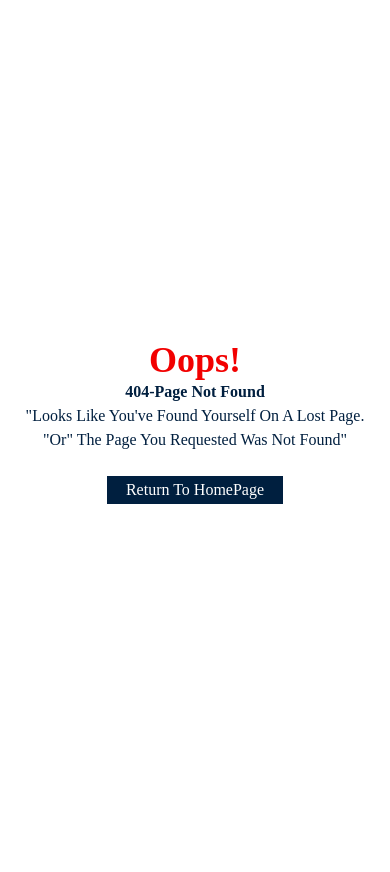
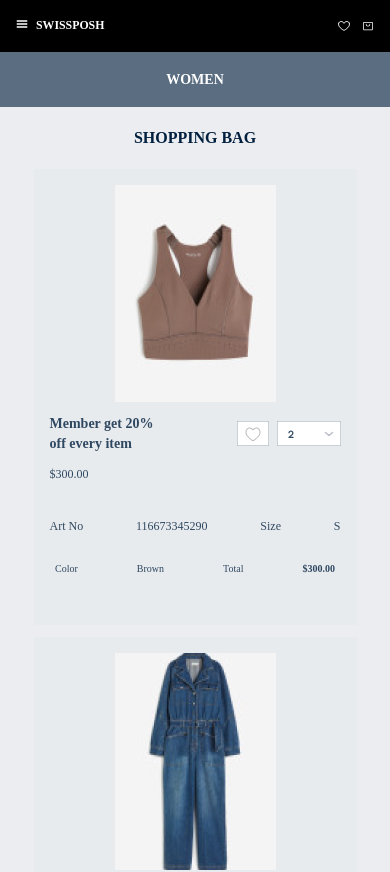
Before and after one commit to Moluno-xiii/swissposh_hng, a React (Vite) app: page /shopping-bag in a window 390 px wide. Before the commit this address had no page. Shown: the top 872 px of the page. Before the commit the page ends 844 px from the top, so only its background shows below. Built offline with nearby package versions, Linux system fonts and the light colour scheme; a web font is replaced by a local one.

Commit message:
fix: finished all responsiveness

```diff
--- a/src/App.jsx
+++ b/src/App.jsx
@@ -39,7 +39,7 @@ const router = createBrowserRouter([
         element: <Checkout />,
       },
       {
-        path: "cart",
+        path: "shopping-bag",
         element: <ShoppingBag />,
       },
     ],
--- a/src/components/CartItem.jsx
+++ b/src/components/CartItem.jsx
@@ -1,3 +1,5 @@
+import LargeScreensCartItemDetails from "./LargeScreensCartItemDetails";
+import SmallScreensCartItemDetails from "./SmallScreensCartItemDetails";
 /* eslint-disable react/prop-types */
 const CartItem = ({ item }) => {
   const {
@@ -21,56 +23,13 @@ const CartItem = ({ item }) => {
       <img
         src={smallScreensImageUrl}
         alt="image of item"
-        className="inline-block md:hidden mx-auto"
+        className="mx-auto inline-block md:hidden"
         width={161}
         height={217}
       />
-      <div className="hidden flex-col gap-y-2 md:flex">
-        <p className="text-xs font-medium capitalize leading-[16.2px]">
-          {title}
-        </p>
-        <span className="md:text-xs md:leading-[16.2px]">{price}</span>
-        <ul className="mt-2 flex flex-row justify-between text-[10px] capitalize leading-[13.5px]">
-          <li>Art No</li>
-          <li>{id}</li>
-          <li>Size</li>
-          <li>{size}</li>
-        </ul>
-        <ul className="mb-3 flex flex-row justify-between text-[10px] capitalize leading-[13.5px]">
-          <li>Color</li>
-          <li>{color}</li>
-          <li>total</li>
-          <li className="font-bold">{price}</li>
-        </ul>
+      <LargeScreensCartItemDetails title={title} price={price} id={id} size={size} color={color} />
+      <SmallScreensCartItemDetails title={title} price={price} id={id} size={size} color={color} />
 
-        <div className="flex flex-row gap-x-2">
-          <img src="/cart-wishlist-icon.svg" alt="wishlist icon" />
-          <img src="/cart-item-number-icon.svg" alt="number of items" />
-        </div>
-      </div>
-
-      <div className="flex flex-col text-primary text-opacity-80 md:hidden mt-3">
-        <div className="mb-3 flex flex-row items-center justify-between">
-          <span className="w-[118px] text-sm font-bold">{title}</span>
-          <div className="flex flex-row gap-x-2">
-            <img src="/cart-wishlist-icon.svg" alt="wishlist icon" />
-            <img src="/cart-item-number-icon.svg" alt="number of items" />
-          </div>
-        </div>
-        <span className="text-xs leading-[16.2px]">{price}</span>
-        <ul className="leading-[16.2px]] mt-2 flex flex-row justify-between py-7 text-xs capitalize">
-          <li>Art No</li>
-          <li>{id}</li>
-          <li>Size</li>
-          <li>{size}</li>
-        </ul>
-        <ul className="mx-auto flex w-[280px] flex-row justify-between text-[10px] capitalize leading-[13.5px]">
-          <li>Color</li>
-          <li>{color}</li>
-          <li>total</li>
-          <li className="font-bold">{price}</li>
-        </ul>
-      </div>
     </li>
   );
 };
--- a/src/components/CartOrderSummary.jsx
+++ b/src/components/CartOrderSummary.jsx
@@ -1,3 +1,5 @@
+import { NavLink } from "react-router-dom";
+
 const CartOrderSummary = () => {
   return (
     <div className="flex h-[489px] w-[323px] flex-col bg-primary bg-opacity-[12%] p-[17.21px] text-[9.83px] font-medium leading-[13.27px] text-primary text-opacity-80 md:h-[597px] md:w-[404px] md:bg-opacity-[9%] md:p-5 md:text-xs md:leading-[16.2px]">
@@ -30,7 +32,9 @@ const CartOrderSummary = () => {
       </div>
 
       <button className="mx-auto max-md:mt-2 h-[33.59px] w-[231.04px] bg-primary text-white max-md:text-[11.47px] max-md:leading-[15.48px] md:h-[41px] md:w-[282px]">
+        <NavLink to="/checkout" >
         Proceed to Checkout
+        </NavLink>
       </button>
     </div>
   );
--- a/src/components/ErrorElement.jsx
+++ b/src/components/ErrorElement.jsx
@@ -3,18 +3,18 @@ import { Link } from "react-router-dom";
 
 function ErrorElement() {
   return (
-    <div className="flex flex-col items-center justify-center text-center text-primary h-[100dvh] max-md:px-3">
-      <p className="font-black text-4xl text-[#F20000] md:text-[150px] md:leading-[202.5px]">
+    <div className="flex h-[100dvh] flex-col items-center justify-center text-center text-primary max-md:mx-auto max-md:w-[211px] max-md:px-3">
+      <p className="text-[73px] font-black text-[#F20000] md:text-[150px] md:leading-[202.5px]">
         Oops!
       </p>
-      <p className="font-black text-primary md:py-10 md:text-[26px] md:leading-[35.1px]">
+      <p className="text-[13px] font-black leading-[17.55px] text-primary md:py-10 md:text-[26px] md:leading-[35.1px]">
         404-Page Not Found
       </p>
-      <p className="mx-auto max-w-[364px] mb-6 font-medium capitalize md:leading-[25px]">
+      <p className="mx-auto mb-6 max-w-[182px] font-medium capitalize max-md:text-xxs max-md:leading-[12.21px] md:max-w-[364px] md:leading-[25px]">
         "looks like you've found yourself on a lost page. "or" the page you
         requested was not found"
       </p>
-      <span className="text-white bg-primary h-7 w-44 md:h-10 md:w-[222px] flex justify-center items-center capitalize">
+      <span className="flex h-[23.96px] w-[133px] items-center justify-center bg-primary capitalize text-white max-md:text-[9.59px] max-md:leading-[14.98px] md:h-10 md:w-[222px]">
         <Link to="/">Return To HomePage</Link>
       </span>
     </div>
--- /dev/null
+++ b/src/components/LargeScreensCartItemDetails.jsx
@@ -0,0 +1,29 @@
+/* eslint-disable react/prop-types */
+
+const LargeScreensCartItemDetails = ({title, price, id, size, color, }) => {
+  return (
+    <div className="hidden flex-col gap-y-2 md:flex">
+      <p className="text-xs font-medium capitalize leading-[16.2px]">{title}</p>
+      <span className="md:text-xs md:leading-[16.2px]">{price}</span>
+      <ul className="mt-2 flex flex-row justify-between text-[10px] capitalize leading-[13.5px]">
+        <li>Art No</li>
+        <li>{id}</li>
+        <li>Size</li>
+        <li>{size}</li>
+      </ul>
+      <ul className="mb-3 flex flex-row justify-between text-[10px] capitalize leading-[13.5px]">
+        <li>Color</li>
+        <li>{color}</li>
+        <li>total</li>
+        <li className="font-bold">{price}</li>
+      </ul>
+
+      <div className="flex flex-row gap-x-2">
+        <img src="/cart-wishlist-icon.svg" alt="wishlist icon" />
+        <img src="/cart-item-number-icon.svg" alt="number of items" />
+      </div>
+    </div>
+  );
+}
+
+export default LargeScreensCartItemDetails
--- a/src/components/LargeScreensNav.jsx
+++ b/src/components/LargeScreensNav.jsx
@@ -14,7 +14,7 @@ const LargeScreensNav = () => {
         <li className="">Sign in</li>
         <li className="cursor-pointer">Favourites (0)</li>
         <li className="cursor-pointer">
-          <NavLink to="cart">Shopping Bag</NavLink>
+          <NavLink to="shopping-bag">Shopping Bag</NavLink>
         </li>
       </ul>
     </nav>
--- a/src/components/Products.jsx
+++ b/src/components/Products.jsx
@@ -1,9 +1,12 @@
 /* eslint-disable react/prop-types */
+
+import { useNavigate } from "react-router-dom";
 
 const Products = ({ product }) => {
   const { imageUrl, productName, largeImageUrl } = product;
+  const navigate = useNavigate()
   return (
-    <div className="flex max-h-[285px] max-w-[161px] flex-col md:max-h-[502px] md:max-w-[232px]">
+    <div className="flex max-h-[285px] max-w-[161px] flex-col md:max-h-[502px] md:max-w-[232px]" onClick={() => navigate("/shopping-bag")}>
       <img
         src={imageUrl}
         alt="image of the product"
--- /dev/null
+++ b/src/components/SmallScreensCartItemDetails.jsx
@@ -0,0 +1,30 @@
+/* eslint-disable react/prop-types */
+
+const SmallScreensCartItemDetails = ({title, price,id, size, color}) => {
+  return (
+    <div className="mt-3 flex flex-col text-primary text-opacity-80 md:hidden">
+      <div className="mb-3 flex flex-row items-center justify-between">
+        <span className="w-[118px] text-sm font-bold">{title}</span>
+        <div className="flex flex-row gap-x-2">
+          <img src="/cart-wishlist-icon.svg" alt="wishlist icon" />
+          <img src="/cart-item-number-icon.svg" alt="number of items" />
+        </div>
+      </div>
+      <span className="text-xs leading-[16.2px]">{price}</span>
+      <ul className="leading-[16.2px]] mt-2 flex flex-row justify-between py-7 text-xs capitalize">
+        <li>Art No</li>
+        <li>{id}</li>
+        <li>Size</li>
+        <li>{size}</li>
+      </ul>
+      <ul className="mx-auto flex w-[280px] flex-row justify-between text-[10px] capitalize leading-[13.5px]">
+        <li>Color</li>
+        <li>{color}</li>
+        <li>total</li>
+        <li className="font-bold">{price}</li>
+      </ul>
+    </div>
+  );
+}
+
+export default SmallScreensCartItemDetails
--- a/src/components/SmallScreensNav.jsx
+++ b/src/components/SmallScreensNav.jsx
@@ -15,7 +15,7 @@ const SmallScreensNav = ({handleOpenModal}) => {
       </div>
       <div className="flex flex-row gap-x-3">
         <GrFavorite />
-        <NavLink to="/cart">
+        <NavLink to="/shopping-bag">
           <PiShoppingBag />
         </NavLink>
       </div>
```
Also changed, not shown: 1 other file (tests, documents, lock files or other folders).
